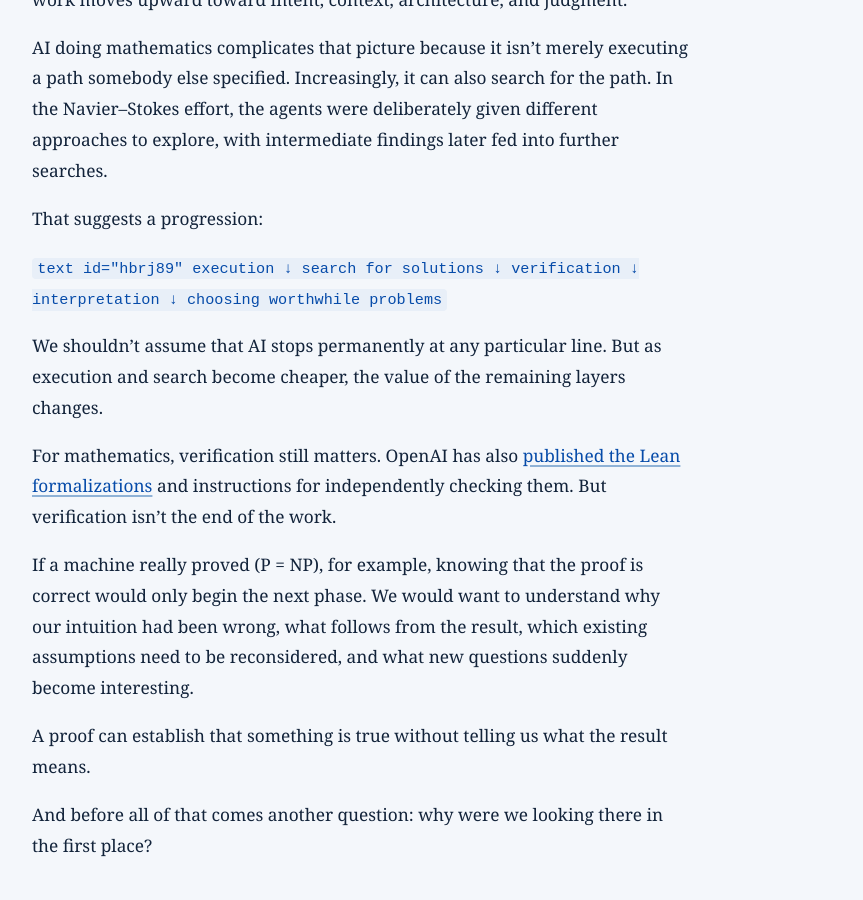
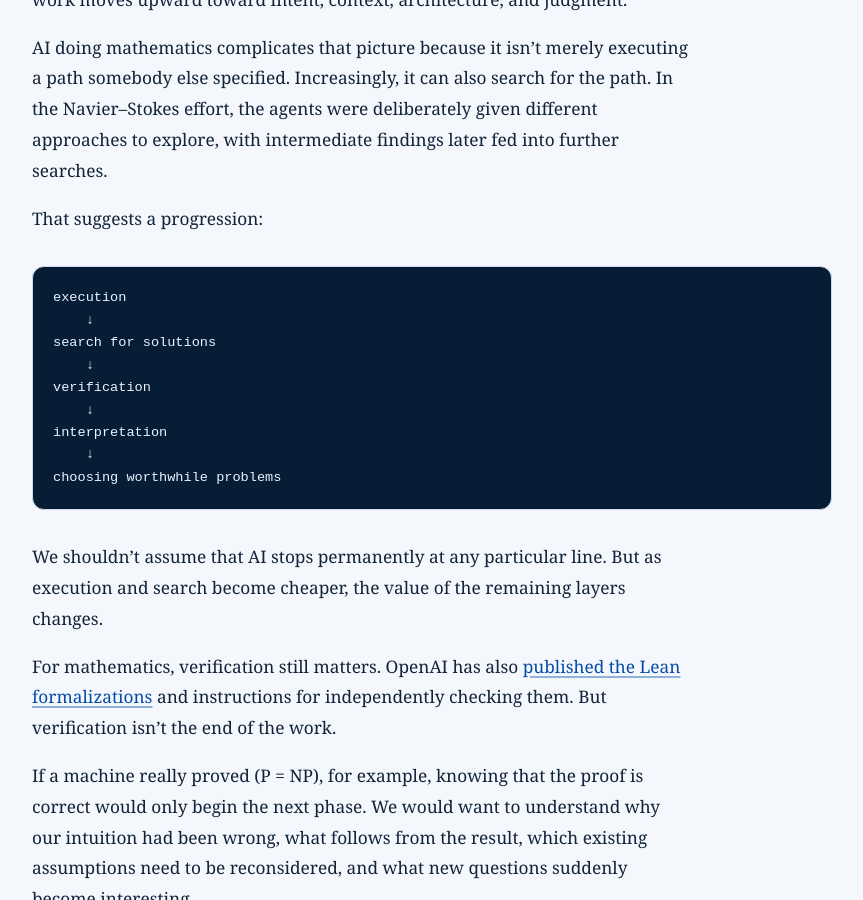
Before and after one commit to fsbraun/fsbraun.github.io, a Jekyll site: the page built from _posts/2026-09-19-what-if-brute-force-produces-insight.md, in a window 1280 px wide and 900 px high, scrolled down 3416 px. Shown: the whole window, without its empty margins (208-1071 px from the left). Built offline with Jekyll 4.4.1, drawn with Linux system fonts in a browser that asks for light colours.

Commit message:
fix: typos

````diff
--- a/_posts/2026-09-19-what-if-brute-force-produces-insight.md
+++ b/_posts/2026-09-19-what-if-brute-force-produces-insight.md
@@ -51,7 +51,7 @@ AI doing mathematics complicates that picture because it isn't merely executing
 
 That suggests a progression:
 
-```text id="hbrj89"
+```
 execution
     ↓
 search for solutions
````
